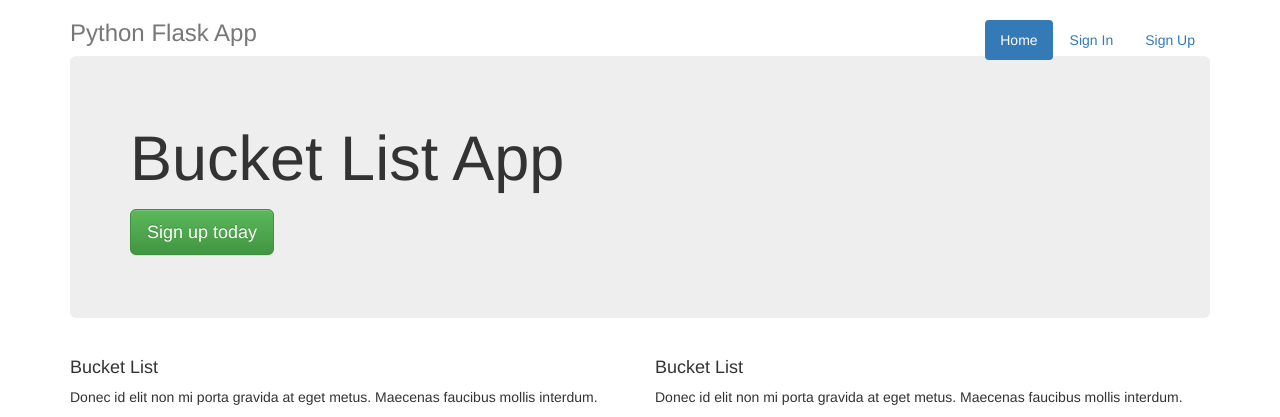
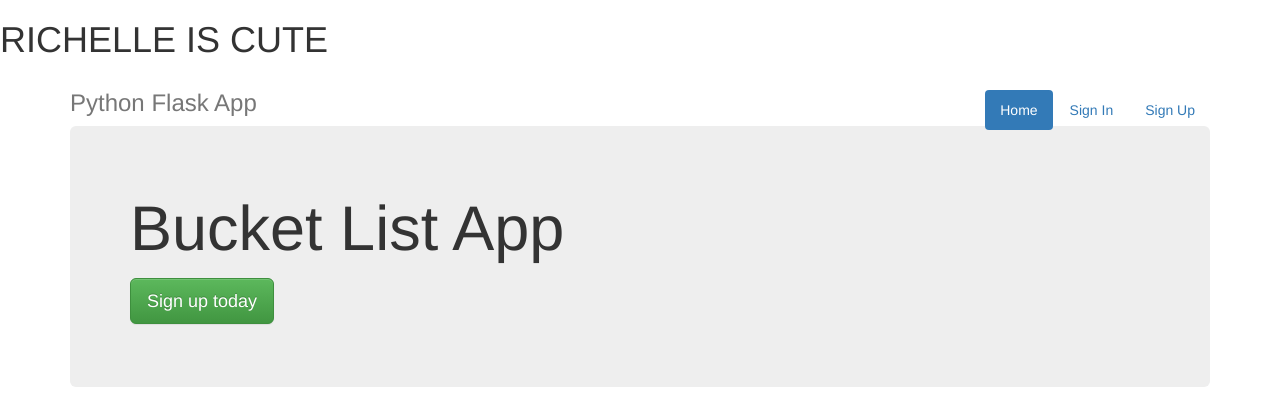
Before and after one commit to alexfchin/travelAgency, a Flask app: page / in a window 1280 px wide. Shown: the top 417 px of the page. Run offline with Flask 2, Linux system fonts and the light colour scheme; some libraries are stand-ins or nearby versions.

Commit message:
richelle testing git

```diff
--- a/templates/index.html
+++ b/templates/index.html
@@ -15,7 +15,7 @@
 </head>
 
 <body>
-
+<h1>RICHELLE IS CUTE</h1>
     <div class="container">
         <div class="header">
             <nav>
```
